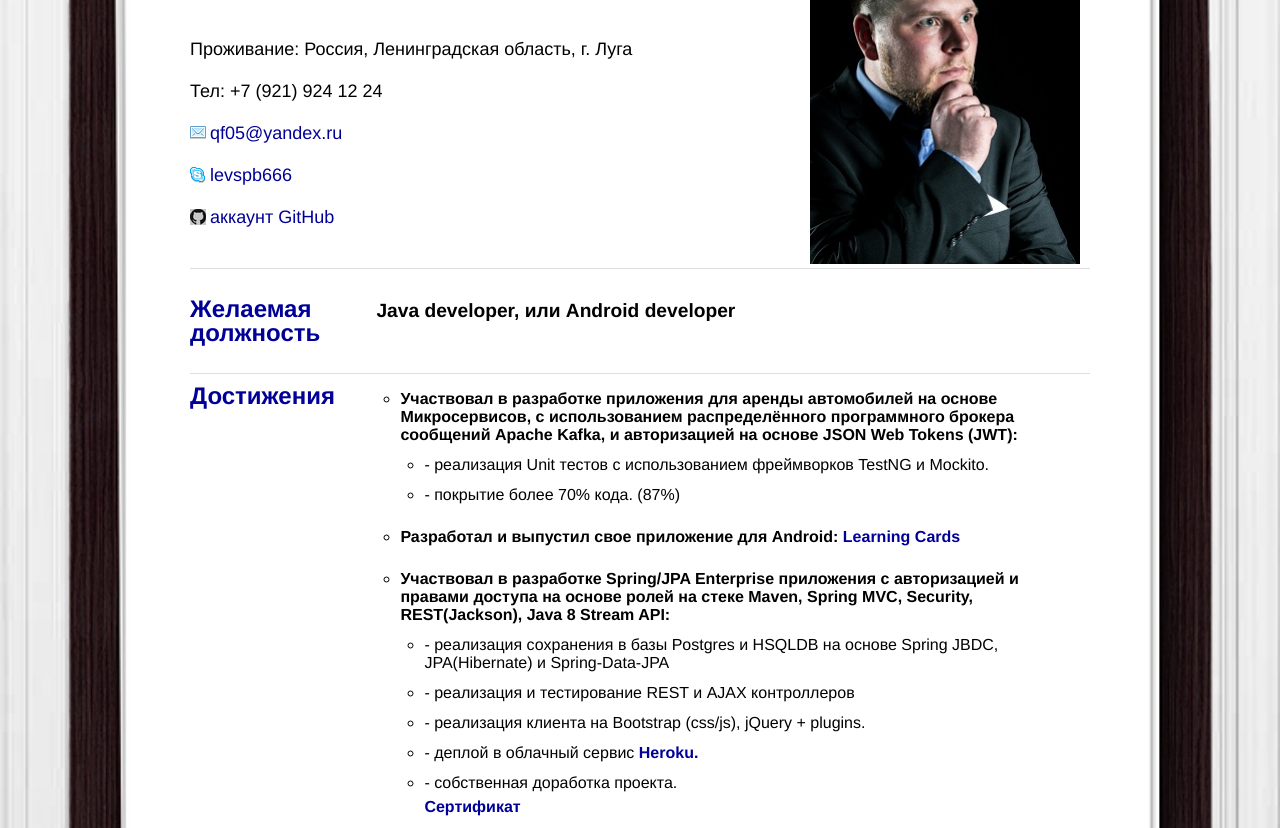
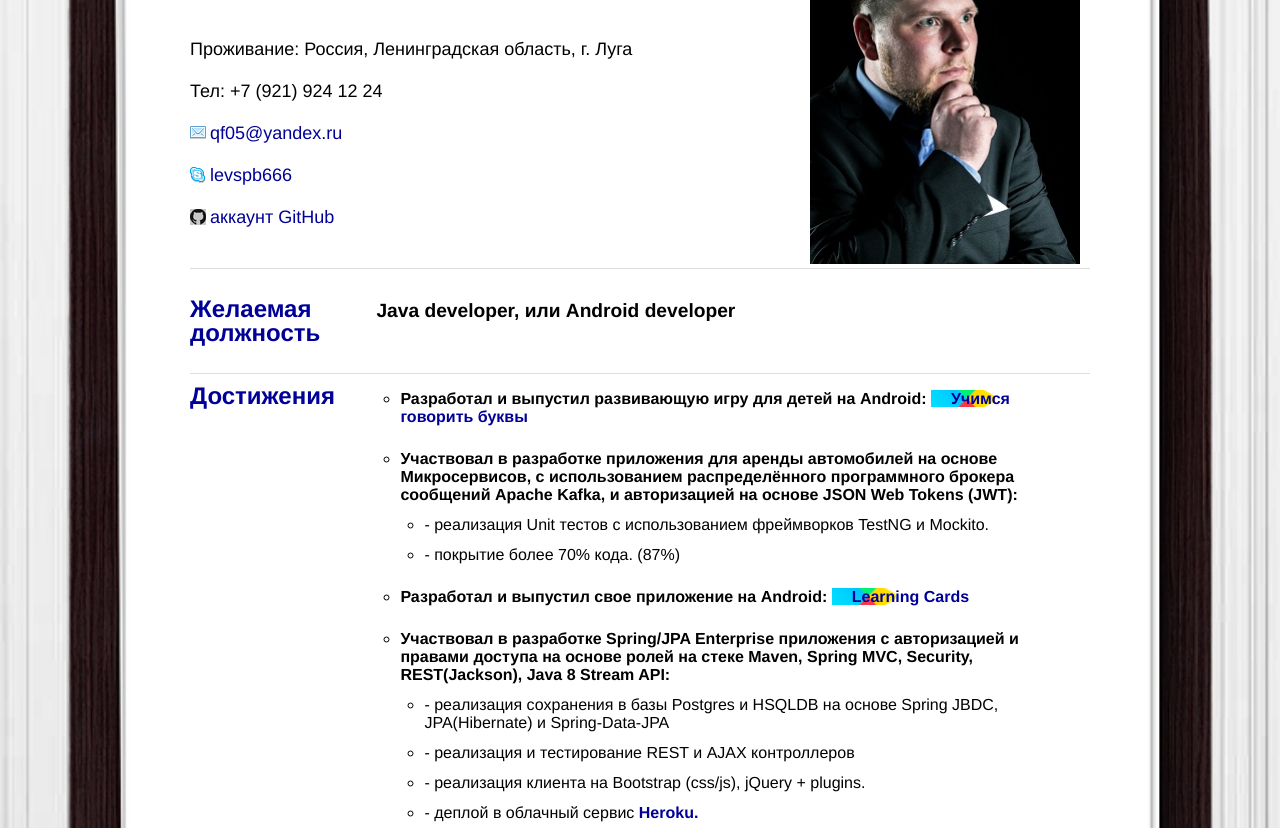
Before and after one commit to qf05/qf05.github.io, a plain HTML site: page index.html in a window 1280 px wide. Shown: the part 272-1100 px from the top of the page. Drawn offline with Linux system fonts and the light colour scheme.

Commit message:
add_letters

```diff
--- a/css/screen.css
+++ b/css/screen.css
@@ -57,6 +57,11 @@ a[href^="http://habrahabr.ru"] {
 a[href^="http://stackoverflow.com"] {
     padding-left: 20px !important;
     background: url(../img/so.png) no-repeat center left;
+}
+
+a[href^="https://goo.gl"] {
+    padding-left: 20px !important;
+    background: url(../img/google.png) no-repeat center left;
 }
 
 a[href^="https://github.com"] {
--- a/index.html
+++ b/index.html
@@ -46,6 +46,11 @@
                     <td><h3><a name="achivements">Достижения</a></h3></td>
                     <td>
                         <ul>
+                            <li>
+                                <b> Разработал и выпустил развивающую игру для детей на Android:
+                                    <a href="https://goo.gl/FkTSDK" target=_blank> Учимся говорить буквы</a></b>
+                                <ul></ul>
+                            </li>
                             <li><b>Участвовал в разработке приложения для аренды автомобилей на основе Микросервисов,
                                 с использованием распределённого программного брокера сообщений Apache Kafka, и
                                 авторизацией на основе JSON Web Tokens (JWT):</b>
@@ -59,7 +64,7 @@
                                 </ul>
                             </li>
                             <li>
-                                <b> Разработал и выпустил свое приложение для Android:
+                                <b> Разработал и выпустил свое приложение на Android:
                                     <a href="https://goo.gl/aYkg5a" target=_blank> Learning Cards</a></b>
                                 <ul></ul>
                             </li>
```
Also changed, not shown: img/google.png (added).
